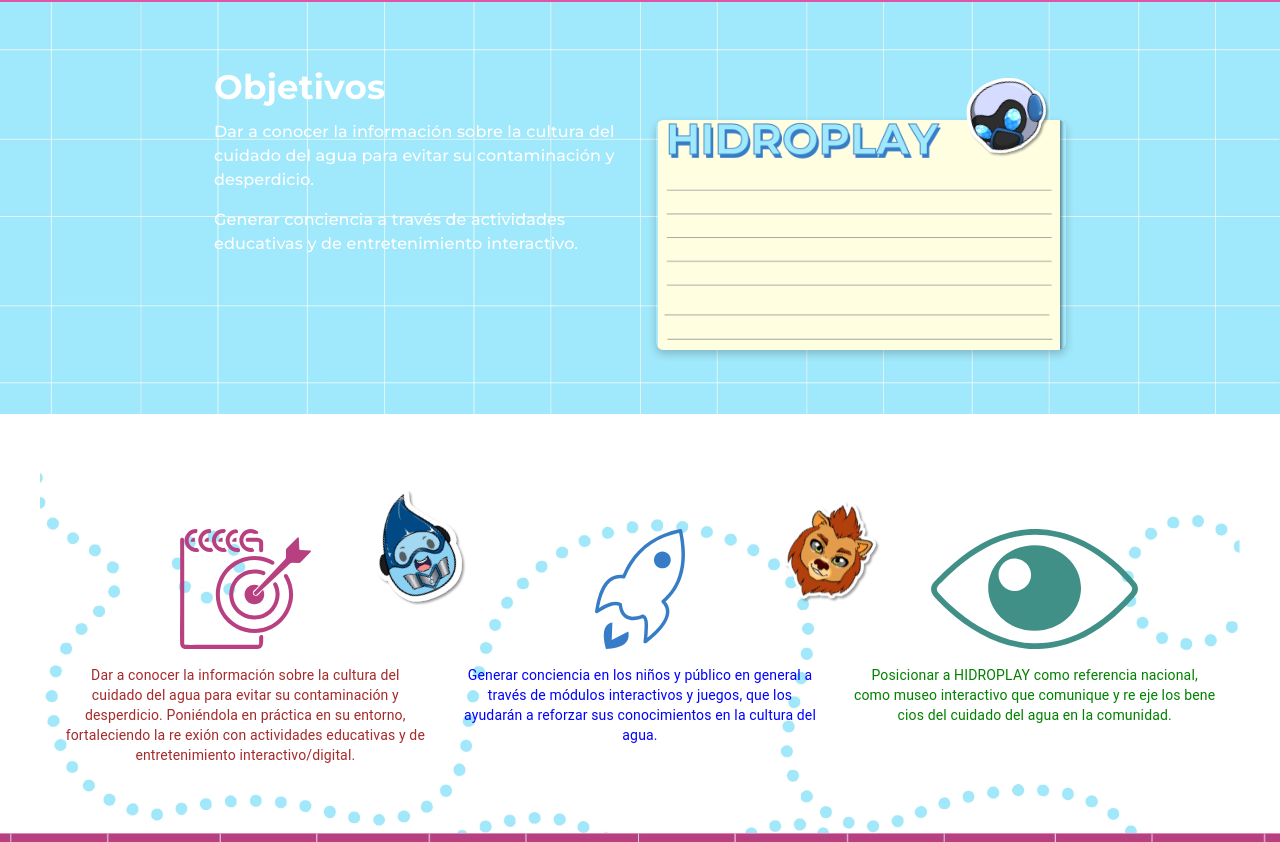
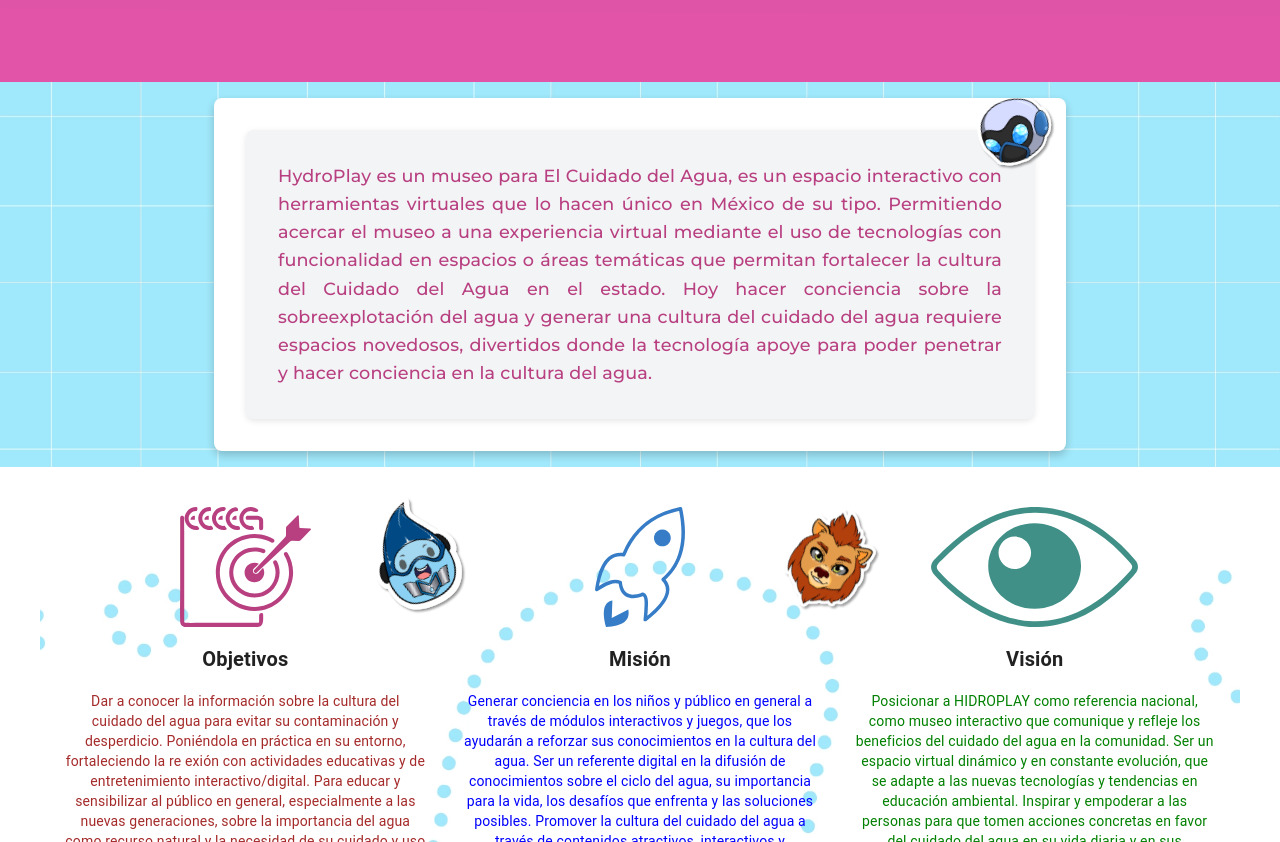
Before and after one commit to Alberto1226/WebHidroPlay, a React (Vite) app: page / in a window 1280 px wide. Shown: the part 738-1580 px from the top of the page. Built offline with nearby package versions, Linux system fonts and the light colour scheme.

Commit message:
cambios en objetivos y apps moviles

```diff
--- a/src/screen/components/Comics.jsx
+++ b/src/screen/components/Comics.jsx
@@ -45,7 +45,7 @@
         backgroundRepeat: "no-repeat",
         color: "white",
         py: 8,
-        minHeight: "75vh",
+        minHeight: "85vh",
         position: "relative", // Hace que los elementos hijos se restrinjan al contenedor
         overflow: "hidden", // Asegura que nada salga del contenedor
       }}
--- a/src/screen/components/Generales/Cards.jsx
+++ b/src/screen/components/Generales/Cards.jsx
@@ -1,7 +1,7 @@
 import React from "react";
 import { Box, Typography, Grid } from "@mui/material";
 
-function ImageCard({ imageSrc, altText, description, textColor = "textSecondary" }) {
+function ImageCard({ title, imageSrc, altText, description, textColor = "textSecondary" }) {
   return (
     <Grid item xs={12} sm={6} md={4}>
       <Box textAlign="center" display="flex" flexDirection="column" alignItems="center">
@@ -18,6 +18,11 @@
             margin: "0 auto", // Centra la imagen horizontalmente
           }}
         />
+        {title && (
+          <Typography variant="h6" color="textPrimary" fontWeight="bold" mt={2}>
+            {title}
+          </Typography>
+        )}
         <Typography variant="body2" color={textColor} mt={2}>
           {description}
         </Typography>
--- a/src/screen/components/HeaderBanner.jsx
+++ b/src/screen/components/HeaderBanner.jsx
@@ -58,7 +58,8 @@
           justifyItems: "right",
           height: "100%", // Asegura que ocupe toda la altura disponible
           width: "100%",
-
+          display: "flex",
+          justifyContent: "flex-end",
           //paddingRight: "4vw",
         }}
       >
--- a/src/screen/components/Modules.jsx
+++ b/src/screen/components/Modules.jsx
@@ -38,7 +38,7 @@
         backgroundRepeat: "no-repeat",
         color: "white",
         py: 8,
-        minHeight: '75vh',
+        minHeight: '85vh',
       }}
     >
       <Container maxWidth="lg">
--- a/src/screen/components/Objetives.jsx
+++ b/src/screen/components/Objetives.jsx
@@ -32,68 +32,90 @@
           backgroundPosition: "center", // Centra la imagen
           backgroundRepeat: "no-repeat", // Evita que la imagen se repita
           color: "white",
-          py: 8,
-          minHeight: "20vh",
+          py: 2,
+          minHeight: "8vh",
         }}
       >
         <Container maxWidth="md">
-          <Typography variant="h4" component="h2" gutterBottom sx={{ fontFamily: "Montserrat, sans-serif", fontWeight: "bold" }}>
-            Objetivos
-          </Typography>
-          <Grid container spacing={4}>
-            {/* Primera columna: Texto */}
-            <Grid item xs={12} sm={6}>
-              <Typography variant="body1" paragraph sx={{ fontFamily: "Montserrat, sans-serif"}}>
-                Dar a conocer la información sobre la cultura del cuidado del
-                agua para evitar su contaminación y desperdicio.
-              </Typography>
-              <Typography variant="body1" paragraph sx={{ fontFamily: "Montserrat, sans-serif"}}>
-                Generar conciencia a través de actividades educativas y de
-                entretenimiento interactivo.
-              </Typography>
-            </Grid>
-
-            {/* Segunda columna: Recuadro con imagen */}
-            <Grid item xs={12} sm={6}>
+          <Grid item xs={12} sm={12}>
             <Box
               sx={{
-                  position: "relative", // Hace que el recuadro sea el contenedor padre para posicionar elementos hijos absolutos
-                  backgroundImage: `url(${Nota})`, // Imagen de fondo del recuadro
-                  backgroundSize: "cover",
-                  backgroundPosition: "center",
-                  backgroundRepeat: "no-repeat",
-                  height: "230px", // Altura del recuadro
-                  borderRadius: "8px", // Bordes redondeados
-                  boxShadow: "0 4px 8px rgba(0, 0, 0, 0.2)", // Sombra del recuadro
+                position: "relative",
+                backgroundColor: "#fff",
+                borderRadius: "8px",
+                boxShadow: "0 4px 8px rgba(0, 0, 0, 0.2)",
+                padding: { xs: 2, sm: 3, md: 4 },
+                overflow: "hidden",
               }}
             >
-                {/* Pin superpuesto en el lateral superior derecho */}
+              <Box
+                sx={{
+                  backgroundColor: "#f3f4f6", // Fondo gris claro
+                  padding: { xs: 2, sm: 3, md: 4 },
+                  borderRadius: "8px",
+                  boxShadow: "0 2px 6px rgba(0,0,0,0.1)",
+                  position: "relative",
+                }}
+              >
+                <Typography
+                  component="p"
+                  sx={{
+                    fontFamily: "Montserrat, sans-serif",
+                    color: "#b84081",
+                    fontSize: {
+                      xs: "0.8rem",
+                      sm: "0.9rem",
+                      md: "1rem",
+                      lg: "1.1rem",
+                    }, // Tamaño de letra responsive
+                    lineHeight: { xs: "1.4", sm: "1.5", md: "1.6" },
+                    textAlign: "justify",
+                    wordBreak: "break-word",
+                  }}
+                >
+                  HydroPlay es un museo para El Cuidado del Agua, es un espacio
+                  interactivo con herramientas virtuales que lo hacen único en
+                  México de su tipo. Permitiendo acercar el museo a una
+                  experiencia virtual mediante el uso de tecnologías con
+                  funcionalidad en espacios o áreas temáticas que permitan
+                  fortalecer la cultura del Cuidado del Agua en el estado. Hoy
+                  hacer conciencia sobre la sobreexplotación del agua y generar
+                  una cultura del cuidado del agua requiere espacios novedosos,
+                  divertidos donde la tecnología apoye para poder penetrar y
+                  hacer conciencia en la cultura del agua.
+                </Typography>
+
                 <Box
                   component="img"
-                  src={pinIcon} // Imagen del pin
+                  src={pinIcon}
                   alt="Pin"
                   sx={{
-                    position: "absolute", // Posicionamiento absoluto dentro del contenedor relativo
-                    top: "-80px", // Superpón hacia arriba fuera del recuadro
-                    right: "-15px", // Superpón hacia el lado derecho fuera del recuadro
-                    width: "150px", // Tamaño del pin
-                    height: "150px",
+                    position: "absolute",
+                    top: { md: "-70px" },
+                    right: { md: "-50px" },
+                    width: { md: "140px", lg: "140px" },
+                    height: {
+
+                      md: "140px",
+                      lg: "140px",
+                    },
+
                   }}
                 />
               </Box>
-            </Grid>
+            </Box>
           </Grid>
         </Container>
       </Box>
       <Container
         sx={{
-          marginTop: "4vw",
+          //marginTop: "1vw",
           backgroundImage: `url(${grids})`,
           backgroundSize: "cover", // Asegura que la imagen cubra todo el fondo
           backgroundPosition: "center", // Centra la imagen
           backgroundRepeat: "no-repeat", // Evita que la imagen se repita
           color: "white",
-          py: 8,
+          py: 5,
           minHeight: "23rem",
           position: "relative", // Necesario para posicionar los elementos rebote
           overflow: "hidden", // Oculta contenido fuera del contenedor
@@ -129,38 +151,65 @@
         />
 
         {/* Grid con tarjetas */}
-        <Grid container spacing={4} justifyContent="center" sx={{ fontFamily: "Montserrat, sans-serif", fontWeight: "bold" }}>
+        <Grid
+          container
+          spacing={4}
+          justifyContent="center"
+          sx={{ fontFamily: "Montserrat, sans-serif", fontWeight: "bold" }}
+        >
           <ImageCard
             imageSrc={image2}
             altText="Hidrobot"
+            title={"Objetivos"}
+            //     description="Dar a conocer la información sobre la
+            // cultura del cuidado del agua para evitar
+            // su contaminación y desperdicio.
+            // Poniéndola en práctica en su entorno,
+            // fortaleciendo la re exión con actividades
+            // educativas y de entretenimiento
+            // interactivo/digital."
             description="Dar a conocer la información sobre la
             cultura del cuidado del agua para evitar
             su contaminación y desperdicio.
             Poniéndola en práctica en su entorno,
             fortaleciendo la re exión con actividades
             educativas y de entretenimiento
-        interactivo/digital."
+            interactivo/digital. Para educar y sensibilizar al público en general, especialmente a las nuevas generaciones, sobre la importancia del agua como recurso natural y la necesidad de su cuidado y uso sostenible."
             textColor="brown"
             sx={{ fontFamily: "Montserrat, sans-serif", fontWeight: "bold" }}
           />
           <ImageCard
             imageSrc={image3}
             altText="Hidrobot"
+            title={"Misión"}
+            //     description="Generar conciencia en los niños y público
+            // en general a través de módulos
+            // interactivos y juegos, que los ayudarán a
+            // reforzar sus conocimientos en la cultura
+            // del agua."
             description="Generar conciencia en los niños y público
             en general a través de módulos
             interactivos y juegos, que los ayudarán a
             reforzar sus conocimientos en la cultura
-        del agua."
+            del agua. Ser un referente digital en la difusión de conocimientos sobre el ciclo del agua, su importancia para la vida, los desafíos que enfrenta y las soluciones posibles.
+Promover la cultura del cuidado del agua a través de contenidos atractivos, interactivos y accesibles, fomentando la participación activa de los usuarios."
             textColor="blue"
             sx={{ fontFamily: "Montserrat, sans-serif", fontWeight: "bold" }}
           />
           <ImageCard
             imageSrc={image4}
             altText="Hidrobot"
+            title={"Visión"}
+            //     description="Posicionar a HIDROPLAY como referencia
+            // nacional, como museo interactivo que
+            // comunique y refleje los beneficios del
+            // cuidado del agua en la comunidad."
             description="Posicionar a HIDROPLAY como referencia
             nacional, como museo interactivo que
-        comunique y re eje los bene cios del
-        cuidado del agua en la comunidad."
+            comunique y refleje los beneficios del
+            cuidado del agua en la comunidad. Ser un espacio virtual dinámico y en constante evolución, que se adapte a las nuevas tecnologías y tendencias en educación ambiental.
+Inspirar y empoderar a las personas para que tomen acciones concretas en favor del cuidado del agua en su vida diaria y en sus comunidades.
+Contribuir a la construcción de un futuro más sostenible, donde el agua sea valorada y protegida como un bien común."
             textColor="green"
             sx={{ fontFamily: "Montserrat, sans-serif", fontWeight: "bold" }}
           />
--- a/src/screen/components/VirtualTour.jsx
+++ b/src/screen/components/VirtualTour.jsx
@@ -36,7 +36,7 @@
         backgroundRepeat: "no-repeat",
         color: "white",
         py: 8,
-        minHeight: '75vh',
+        minHeight: '85vh',
       }}
     >
       <Container maxWidth="md">
@@ -95,7 +95,7 @@
               </Carousel>
               <Box mt={2} textAlign="center">
                 <Typography variant="body1" color="white">
-                  Explora el museo interactivo con nuestro recorrido virtual.
+                  Explora el museo interactivo con nuestro recorrido virtual desde la comodidad de tu casa.
                 </Typography>
                 <Typography variant="body1" color="white" fontWeight="bold">
                   ¡Una experiencia única te espera!
--- a/src/screen/components/Welcome.jsx
+++ b/src/screen/components/Welcome.jsx
@@ -14,7 +14,7 @@
         backgroundRepeat: "no-repeat", // Evita que la imagen se repita
         color: "white",
         py: 5,
-        minHeight: "75vh",
+        minHeight: "85vh",
       }}
     >
       <Container maxWidth="xl" sx={{ textAlign: "center" }}>
```
Also changed, not shown: src/screen/components/MovilApp.jsx (+38 -100 lines), src/assets/png/movil.png (added). Lines whose indentation alone changed are shown as unchanged.
